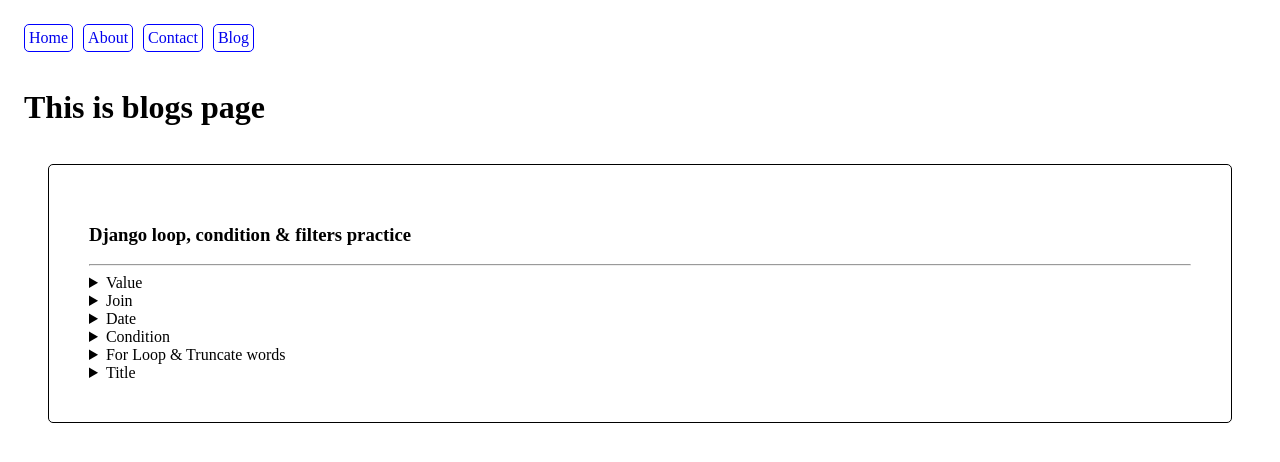
After one commit to hasan042021/django-navigation-practice-basic, a Django app: page /navigation/blog in a window 1280 px wide. The commit adds this page. Shown: the top 462 px of the page. Run offline with Django 5.2, Linux system fonts and the light colour scheme.

Commit message:
blogs page added

```diff
--- /dev/null
+++ b/navigation/templates/navigation/blog.html
@@ -0,0 +1,78 @@
+<!DOCTYPE html>
+<html lang="en">
+  <head>
+    <meta charset="UTF-8" />
+    <meta name="viewport" content="width=device-width, initial-scale=1.0" />
+    <title>Document</title>
+  </head>
+  <body>
+    <ul
+      style="
+        list-style: none;
+        display: flex;
+        align-items: start;
+        justify-content: start;
+        gap: 10px;
+        margin: 0;
+        padding: 1rem;
+      "
+    >
+      <li style="border: 1px solid blue; padding: 4px; border-radius: 5px">
+        <a style="text-decoration: none" href="/">Home</a>
+      </li>
+      <li style="border: 1px solid blue; padding: 4px; border-radius: 5px">
+        <a style="text-decoration: none" href="/navigation/about"> About</a>
+      </li>
+      <li style="border: 1px solid blue; padding: 4px; border-radius: 5px">
+        <a style="text-decoration: none" href="/navigation/contact">Contact</a>
+      </li>
+      <li style="border: 1px solid blue; padding: 4px; border-radius: 5px">
+        <a style="text-decoration: none" href="/navigation/blog">Blog</a>
+      </li>
+    </ul>
+    <h1 style="padding: 1rem; padding-top: 0">This is blogs page</h1>
+    <div
+      style="
+        padding: 40px;
+        border: 1px solid black;
+        border-radius: 5px;
+        margin: 10px 40px;
+      "
+    >
+      <h3>Django loop, condition & filters practice</h3>
+      <hr />
+      <details>
+        <summary>Value</summary>
+        <p>Author Name: {{author}}</p>
+      </details>
+      <details>
+        <summary>Join</summary>
+        <p>{{lst | join:"-" }}</p>
+      </details>
+      <details>
+        <summary>Date</summary>
+        <p>Birthday: {{ birthday | date:"D d M Y" }}</p>
+      </details>
+      <details>
+        <summary>Condition</summary>
+        {% if age >= 20 %}
+        <p>You will get a driver license</p>
+        {% endif %}
+      </details>
+      <details>
+        <summary>For Loop & Truncate words</summary>
+        {%for course in courses %}
+        <div style="">
+          <h2>Course ID: {{ course.id }}</h2>
+          <p>Course Name: {{ course.name }}</p>
+          <p>Description: {{course.description | truncatewords:10}}</p>
+        </div>
+        {% endfor %}
+      </details>
+      <details>
+        <summary>Title</summary>
+        <p>{{ "LeArniNG DJANGO" | title }}</p>
+      </details>
+    </div>
+  </body>
+</html>
--- a/navigation/templates/navigation/contact.html
+++ b/navigation/templates/navigation/contact.html
@@ -26,6 +26,9 @@
       <li style="border: 1px solid blue; padding: 4px; border-radius: 5px">
         <a style="text-decoration: none" href="/navigation/contact">Contact</a>
       </li>
+      <li style="border: 1px solid blue; padding: 4px; border-radius: 5px">
+        <a style="text-decoration: none" href="/navigation/blog">Blog</a>
+      </li>
     </ul>
     <h1 style="padding: 1rem; padding-top: 0">This is contact page</h1>
   </body>
--- a/navigation/urls.py
+++ b/navigation/urls.py
@@ -5,4 +5,5 @@ from . import views
 urlpatterns = [
     path("about/", views.about),
     path("contact/", views.contact),
+    path("blog", views.blog),
 ]
--- a/navigation/views.py
+++ b/navigation/views.py
@@ -4,6 +4,18 @@ import datetime
 
 # Create your views here.
 def about(request):
+
+    return render(
+        request,
+        "navigation/about.html",
+    )
+
+
+def contact(request):
+    return render(request, "navigation/contact.html")
+
+
+def blog(request):
     d = {
         "author": "Rahim",
         "age": 23,
@@ -11,13 +23,24 @@ def about(request):
         "birthday": datetime.datetime.now(),
         "val": "",
         "courses": [
-            {"id": 1, "name": "Python", "fee": 5000},
-            {"id": 2, "name": "Django", "fee": 10000},
-            {"id": 3, "name": "C", "fee": 1000},
+            {
+                "id": 1,
+                "name": "Python",
+                "fee": 5000,
+                "description": "Python’s extensive standard library and vibrant community make it an excellent choice for both beginners and experienced developers.",
+            },
+            {
+                "id": 2,
+                "name": "Django",
+                "fee": 10000,
+                "description": "Django is a high-level Python web framework that simplifies building robust, scalable web applications.",
+            },
+            {
+                "id": 3,
+                "name": "C",
+                "fee": 1000,
+                "description": "C++ is a powerful, statically typed programming language known for its performance and versatility.",
+            },
         ],
     }
-    return render(request, "navigation/about.html", d)
-
-
-def contact(request):
-    return render(request, "navigation/contact.html")
+    return render(request, "navigation/blog.html", d)
--- a/templates/index.html
+++ b/templates/index.html
@@ -26,6 +26,9 @@
       <li style="border: 1px solid blue; padding: 4px; border-radius: 5px">
         <a style="text-decoration: none" href="/navigation/contact">Contact</a>
       </li>
+      <li style="border: 1px solid blue; padding: 4px; border-radius: 5px">
+        <a style="text-decoration: none" href="/navigation/blog">Blog</a>
+      </li>
     </ul>
     <h1 style="padding: 1rem; padding-top: 0">This is homepage.</h1>
   </body>
```
Also changed, not shown: navigation/templates/navigation/about.html (+3 -18 lines).
